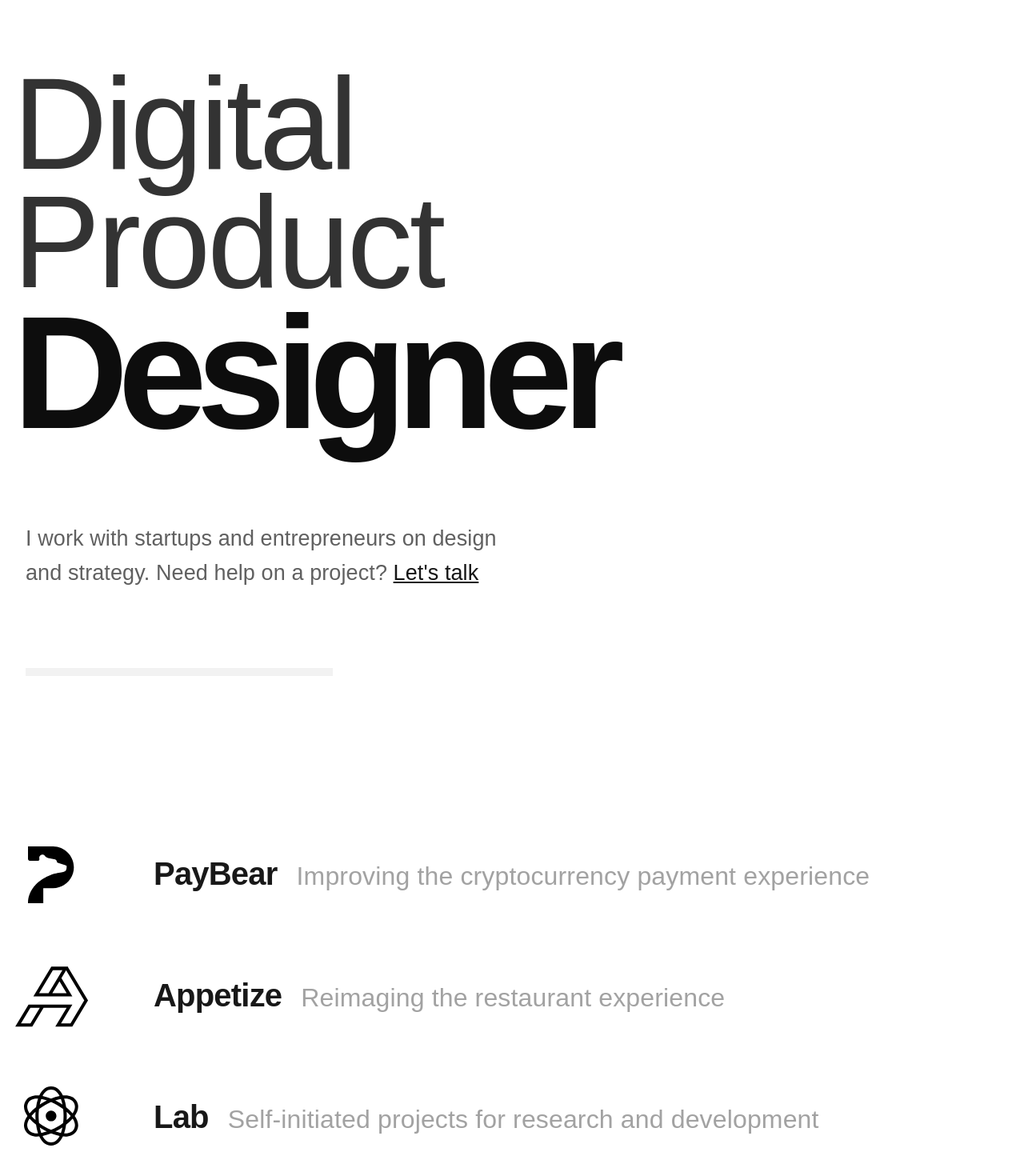
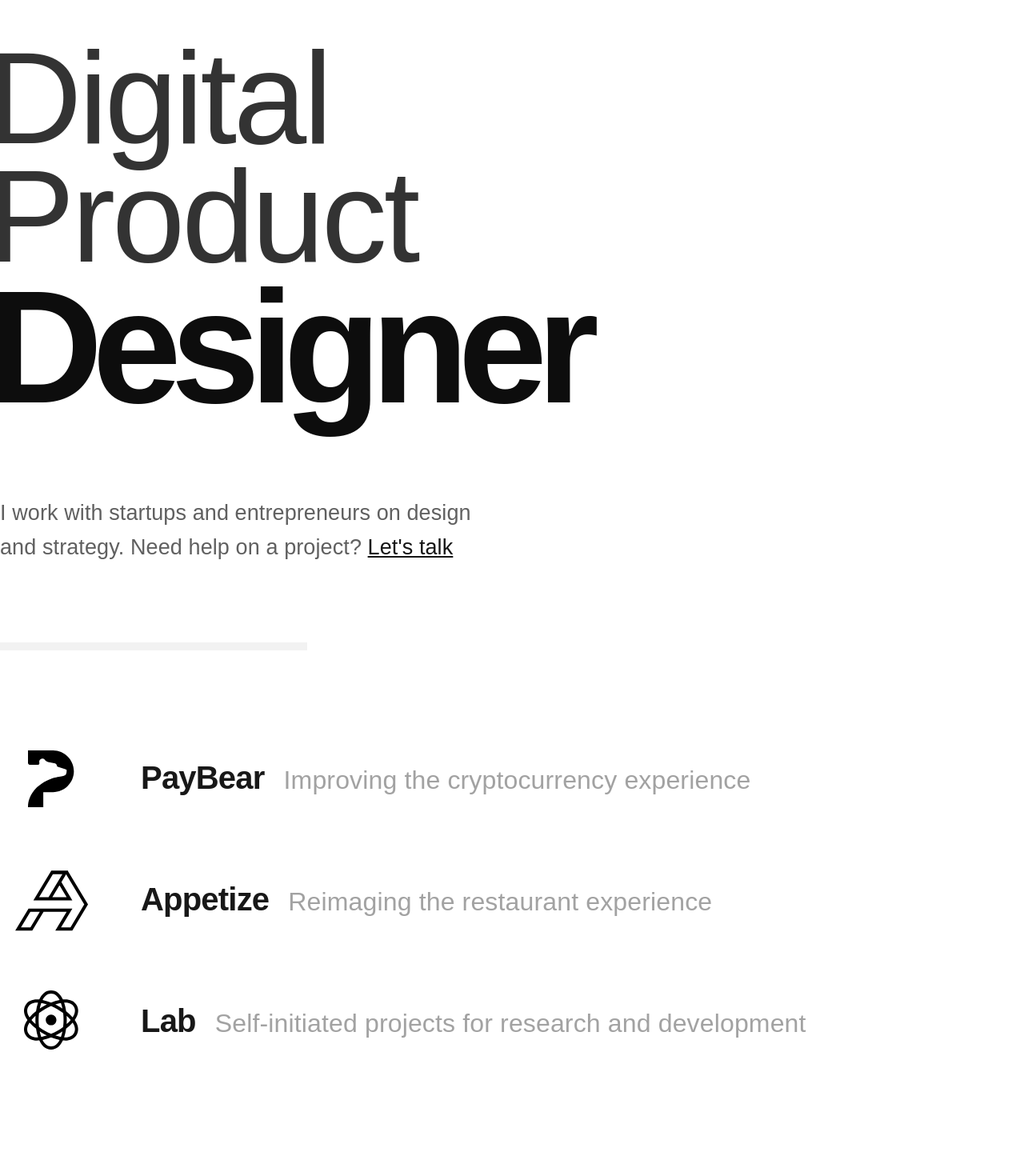
Before and after one commit to BazDeas/bazdeas, a React (Create React App) app: page / in a window 1280 px wide. Shown: the part 164-1634 px from the top of the page at 80% size. After the commit the page ends 1529 px from the top, so only its background shows below. Built offline with nearby package versions, Linux system fonts and the light colour scheme; a web font is replaced by a local one.

Commit message:
Tighten up spacing around Projects and Hero

```diff
--- a/src/components/Hero.js
+++ b/src/components/Hero.js
@@ -49,12 +49,13 @@ const Container = styled.div`
     height: 6px;
     background: #F2F2F2;
     display: block;
-    margin: 3rem 0;
+    margin: 4rem 0 0rem;
   }
 
 
   @media ${bp.large} {
     width: 1280px; margin: 0 auto;
+    padding: 0;
     .title {
       transform: translateX(-16px);
       .first-word, .second-word {
--- a/src/components/Projects.js
+++ b/src/components/Projects.js
@@ -7,7 +7,7 @@ import Branding from '../assets/branding/Branding'
 const projects = [
   {
     name: "PayBear",
-    description: "Improving the cryptocurrency payment experience",
+    description: "Improving the cryptocurrency experience",
     branding: "paybear",
     url: "https://www.behance.net/gallery/69565183/PayBear-Crypto-Payment-Processor"
   },
@@ -27,7 +27,7 @@ const projects = [
 
 const Container = styled.div`
 
-  padding: 2rem;
+  padding: 0 2rem;
 
   .project {
     display: flex;
@@ -65,30 +65,22 @@ const Container = styled.div`
 
     .project {
 
-      display: flex;
-      list-style-type: none;
-      align-items: center;
-
       .branding {
         width: 128px;
         transform: translatex(-32px);
       }
       .title {
-        margin: 0 0 0 2rem;
+        margin: 0 0 0 1rem;
         .name {
           display: inline;
           font-weight: 700;
           font-size: 40px;
-          color: #181818;
-          letter-spacing: -0.8px;
         }
         .description {
           display: inline;
           margin: 0 0 0 1.5rem;
           font-weight: 200;
           font-size: 32px;
-          color: #A2A2A2;
-          letter-spacing: 0.15px;
         }
       }
     }
```
